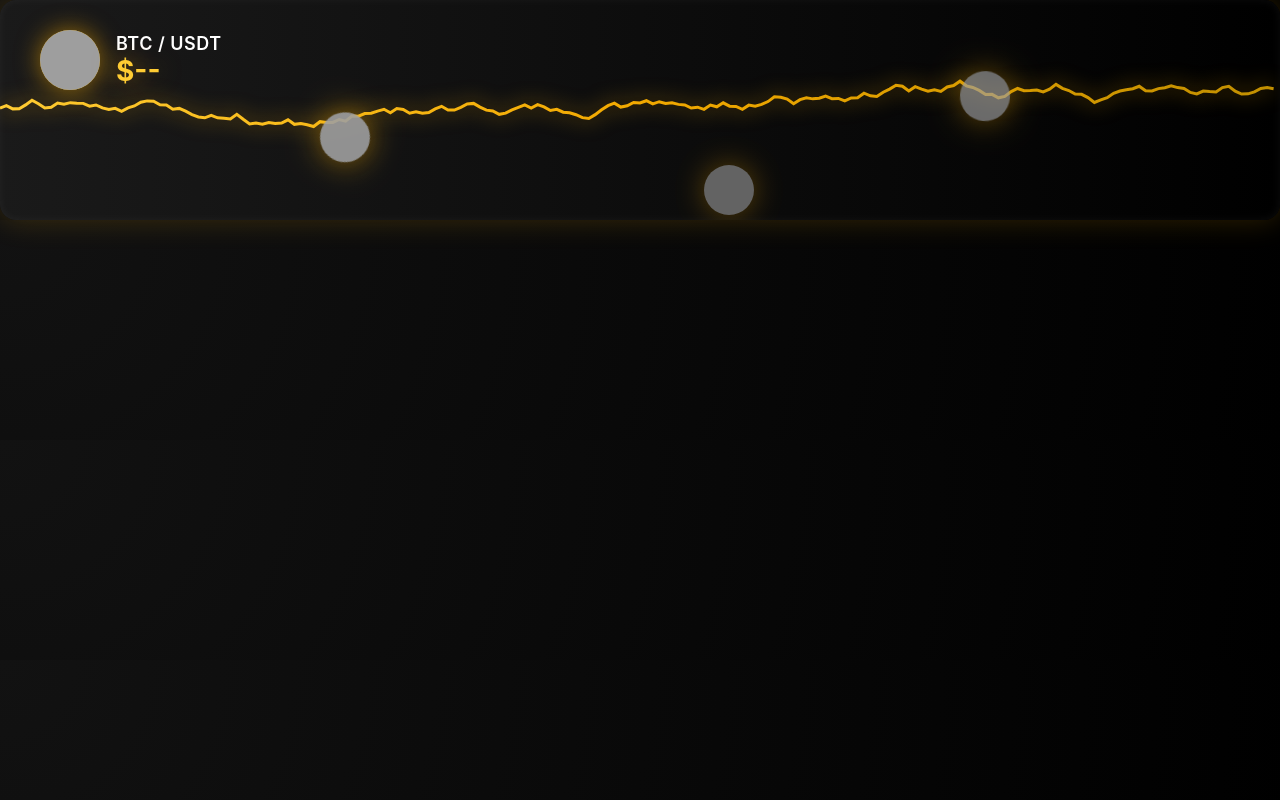
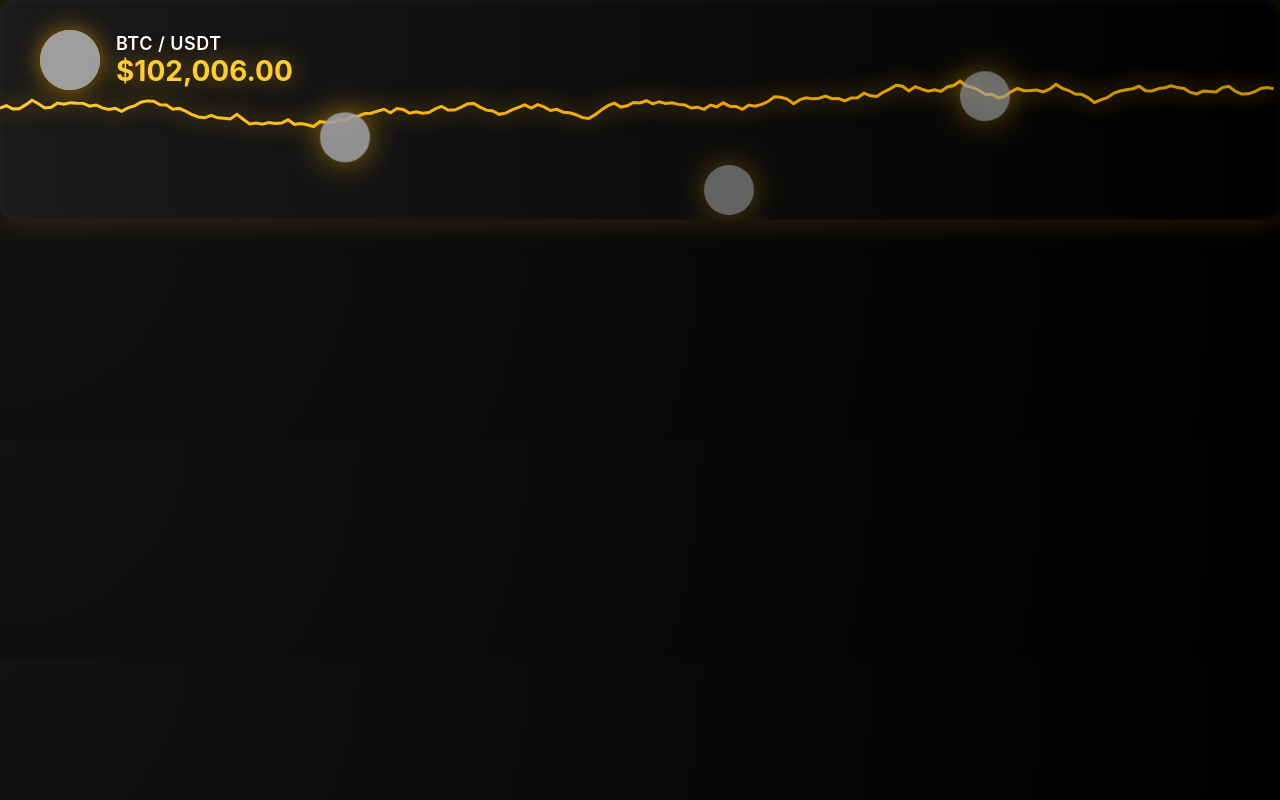
Before and after one commit to JAYTHECREATOR0001/BTC-chart, a plain HTML site: page index.html in a window 1280 px wide. Drawn offline with Linux system fonts and the light colour scheme; grey boxes are pictures that could not be loaded.

Commit message:
Update index.html

```diff
--- a/index.html
+++ b/index.html
@@ -117,7 +117,7 @@
     </div>
     <div class="btc-text">
       <h2>BTC / USDT</h2>
-      <div class="price" id="btcPrice">$--</div>
+      <div class="price" id="btcPrice">$102,006.00</div>
     </div>
   </div>
 
```
